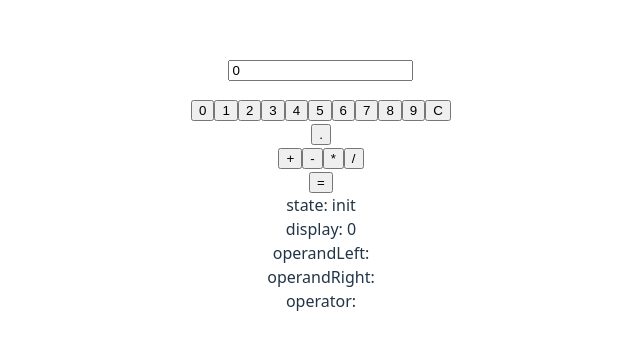
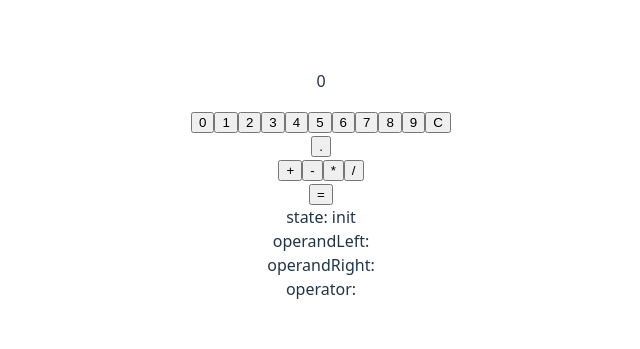
Before and after one commit to zndk-hys/calculator, a React (Vite) app: page / in a window 1280 px wide. Shown: the part 223-572 px from the top of the page, without its empty margins (319-959 px from the left). Built offline with nearby package versions, Linux system fonts and the light colour scheme.

Commit message:
ディスプレイの表示値を自動計算

```diff
--- a/src/Calc.jsx
+++ b/src/Calc.jsx
@@ -25,7 +25,6 @@ function calcReducer(state, action) {
                 ...state,
                 state: 'input_int',
                 operandRight: inputNum,
-                display: inputNum,
             };
         }
 
@@ -34,7 +33,6 @@ function calcReducer(state, action) {
             return {
                 ...state,
                 operandRight: newVal,
-                display: newVal,
             };
         }
 
@@ -43,7 +41,6 @@ function calcReducer(state, action) {
             state: 'init',
             operandLeft: null,
             operandRight: null,
-            display: '0',
             operator: null,
         };
     } else if (action.type === 'operatorKey') {
@@ -70,7 +67,6 @@ function calcReducer(state, action) {
 
         if (state.state === 'input_int' || state.state === 'input_frac') {
             let newOperandLeft = state.operandRight;
-            let newDisplay = state.operandRight;
             if ( state.operandLeft && state.operator ) {
                 try {
                     newOperandLeft = calcFormula(state.operandLeft, state.operandRight, state.operator);
@@ -78,19 +74,15 @@ function calcReducer(state, action) {
                     return {
                         ...state,
                         state: 'error',
-                        display: 'error',
                         operandLeft: null,
                         operandRight: null,
                         operator: null,
                     }
                 }
-
-                newDisplay = newOperandLeft;
             }
             return {
                 ...state,
                 state: 'pend_right',
-                display: newDisplay,
                 operandLeft: newOperandLeft,
                 operandRight: null,
                 operator,
@@ -113,7 +105,6 @@ function calcReducer(state, action) {
                     return {
                         ...state,
                         state: 'result',
-                        display: result,
                         operandLeft: null,
                         operandRight: result,
                         operator:  null,
@@ -122,7 +113,6 @@ function calcReducer(state, action) {
                     return {
                         ...state,
                         state: 'error',
-                        display: 'error',
                         operandLeft: null,
                         operandRight: null,
                         operator: null,
@@ -137,7 +127,6 @@ function calcReducer(state, action) {
                 ...state,
                 state: 'input_frac',
                 operandRight: '0.',
-                display: '0.',
             };
         }
 
@@ -146,7 +135,6 @@ function calcReducer(state, action) {
                 ...state,
                 state: 'input_frac',
                 operandRight: state.operandRight + '.',
-                display: state.operandRight + '.',
             };
         }
 
@@ -157,10 +145,20 @@ function calcReducer(state, action) {
     return state;
 }
 
+function getDisplayValue(state) {
+    switch(state.state) {
+        case 'init': return '0';
+        case 'input_int': return state.operandRight;
+        case 'input_frac': return state.operandRight;
+        case 'pend_right': return state.operandLeft;
+        case 'result': return state.operandRight;
+        case 'error': return 'error';
+    }
+}
+
 export default function Calc() {
     const [state, dispatch] = useReducer(calcReducer, {
         state: 'init', // init | intput_int | input_frac | pend_right | result | error
-        display: '0',
         operandLeft: null,
         operandRight: null,
         operator: null,
@@ -174,6 +172,8 @@ export default function Calc() {
             }
         })
     }
+
+    const displayValue = getDisplayValue(state);
 
     const handleClearKey = e => {
         dispatch({
@@ -204,9 +204,7 @@ export default function Calc() {
 
     return (
         <div>
-            <p>
-                <input type="text" value={state.display} />
-            </p>
+            <p>{displayValue}</p>
             <input type="button" value="0" onClick={handleNumKey} />
             <input type="button" value="1" onClick={handleNumKey} />
             <input type="button" value="2" onClick={handleNumKey} />
@@ -226,7 +224,6 @@ export default function Calc() {
             <input type="button" value="=" onClick={handleEqualKey} /><br />
             <div>
                 state: {state.state}<br />
-                display: {state.display}<br />
                 operandLeft: {state.operandLeft}<br />
                 operandRight: {state.operandRight}<br />
                 operator: {state.operator}
```
